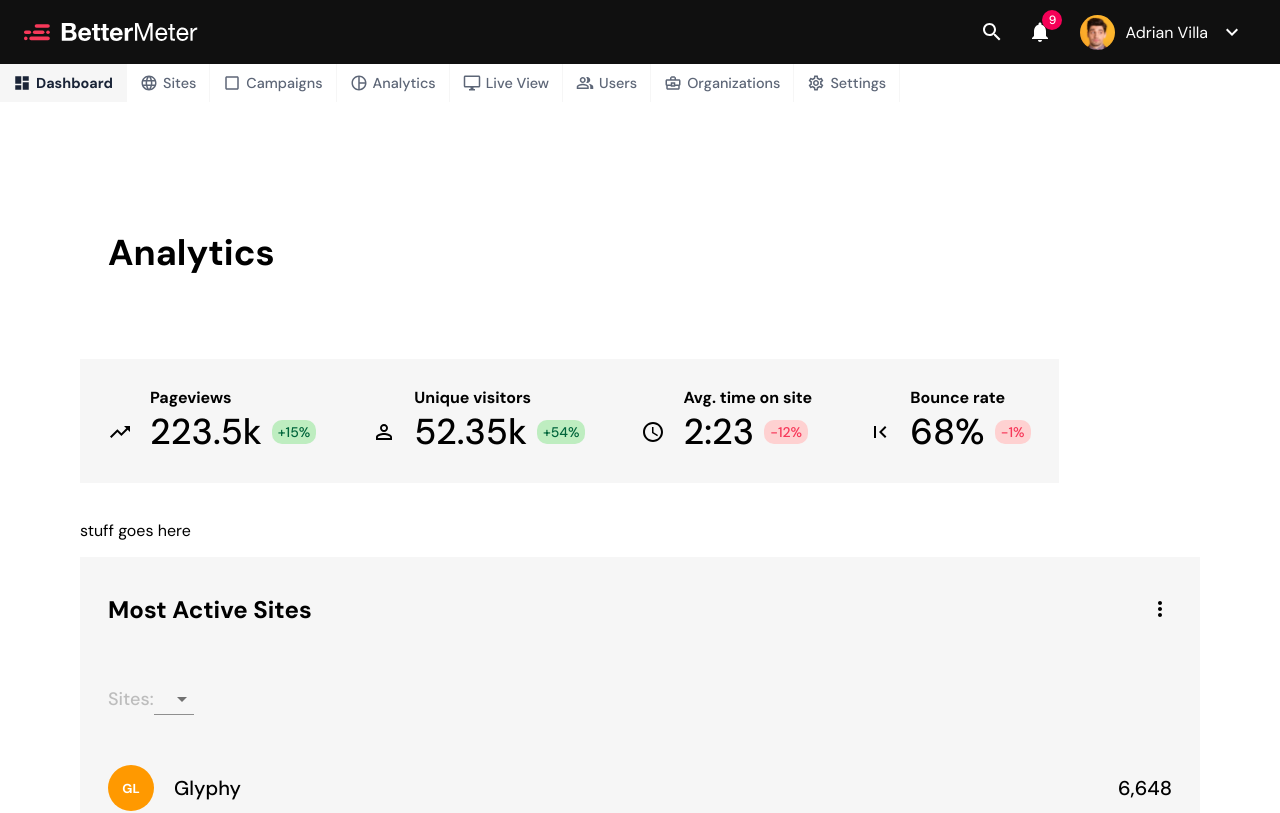
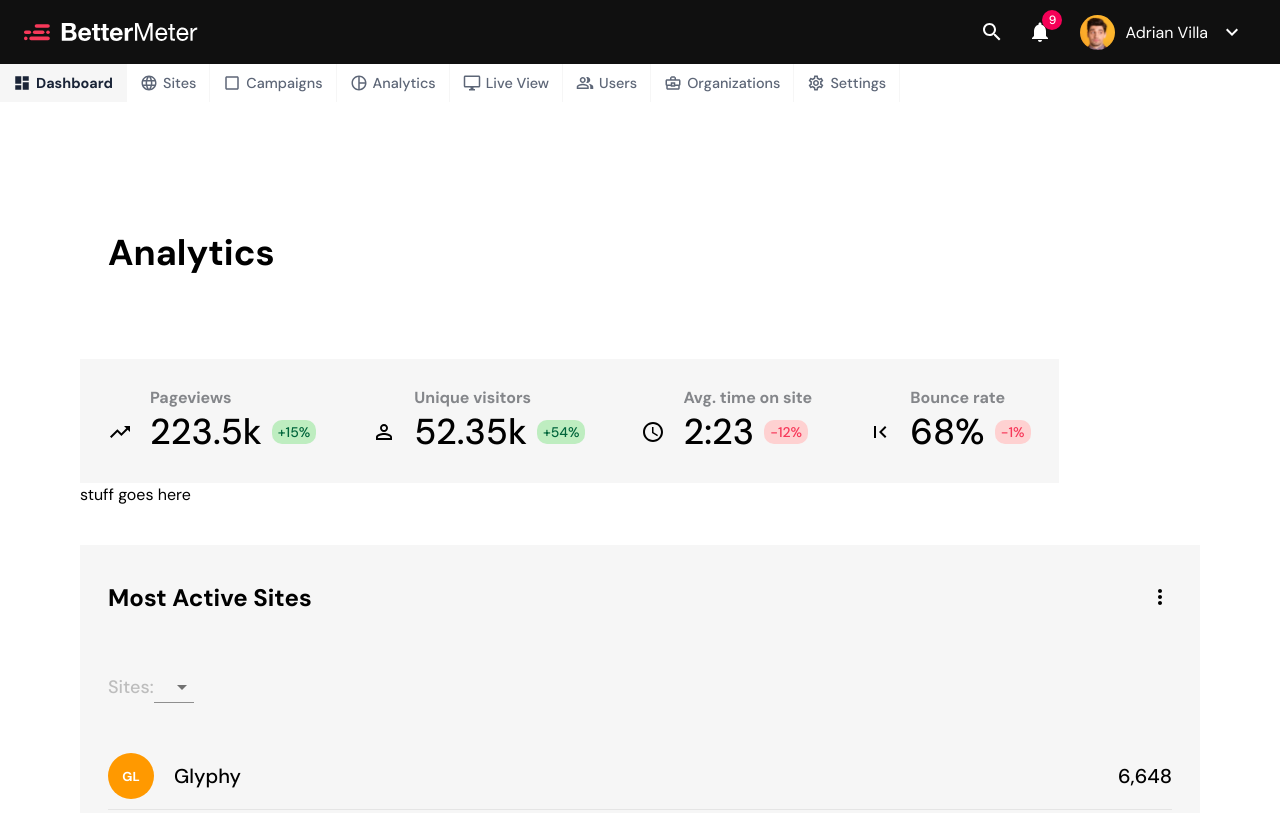
Before and after one commit to GBarkhatov/carlo-test, a React (Create React App) app: page / in a window 1280 px wide. Shown: the top 813 px of the page. Built offline with nearby package versions, Linux system fonts and the light colour scheme.

Commit message:
add title

```diff
--- a/src/components/AnalyticsPanel/AnalyticsPanel.js
+++ b/src/components/AnalyticsPanel/AnalyticsPanel.js
@@ -29,6 +29,7 @@ const TabsWrapper = styled.div`
     display: flex;
     width: 100%;
     overflow-x: scroll;
+    margin-bottom: 0;
   }
 `
 
@@ -37,6 +38,7 @@ const TabsDesktopContent = styled.div`
 
   @media screen and (min-width: 960px) {
     display: flex;
+    margin-bottom: 40px;
   }
 `
 
@@ -65,9 +67,7 @@ const AnalyticsPanel = () => {
           </Tab>
         ))}
       </TabsWrapper>
-      <TabsDesktopContent>
-        <p>stuff goes here</p>
-      </TabsDesktopContent>
+      <TabsDesktopContent>stuff goes here</TabsDesktopContent>
       {filters.map(({ title, data }) => (
         <FilterPanel key={title} title={title} data={data} />
       ))}
--- a/src/components/AnalyticsPanel/Tab.js
+++ b/src/components/AnalyticsPanel/Tab.js
@@ -30,6 +30,7 @@ const InnerWrapper = styled.div`
 
 const Title = styled.h4`
   margin: 0 0 0 42px;
+  color: #84868A;
 
   @media screen and (min-width: 960px) {
     white-space: nowrap;
```
